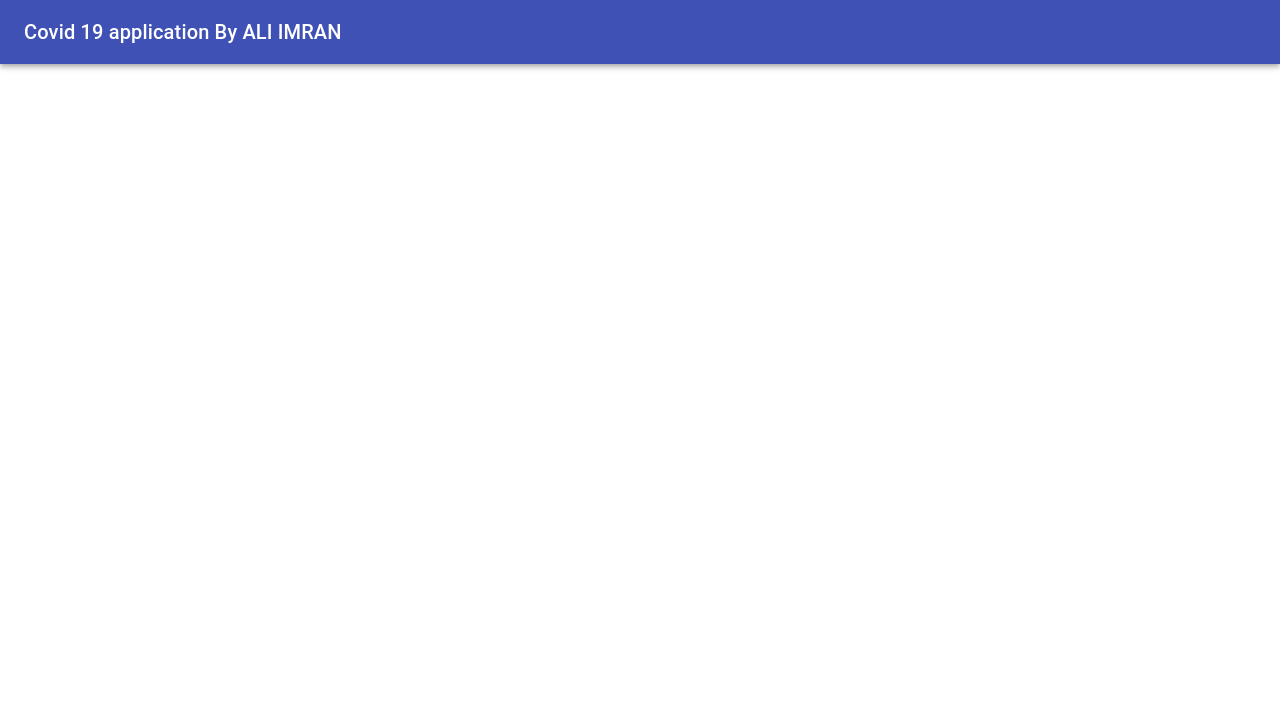
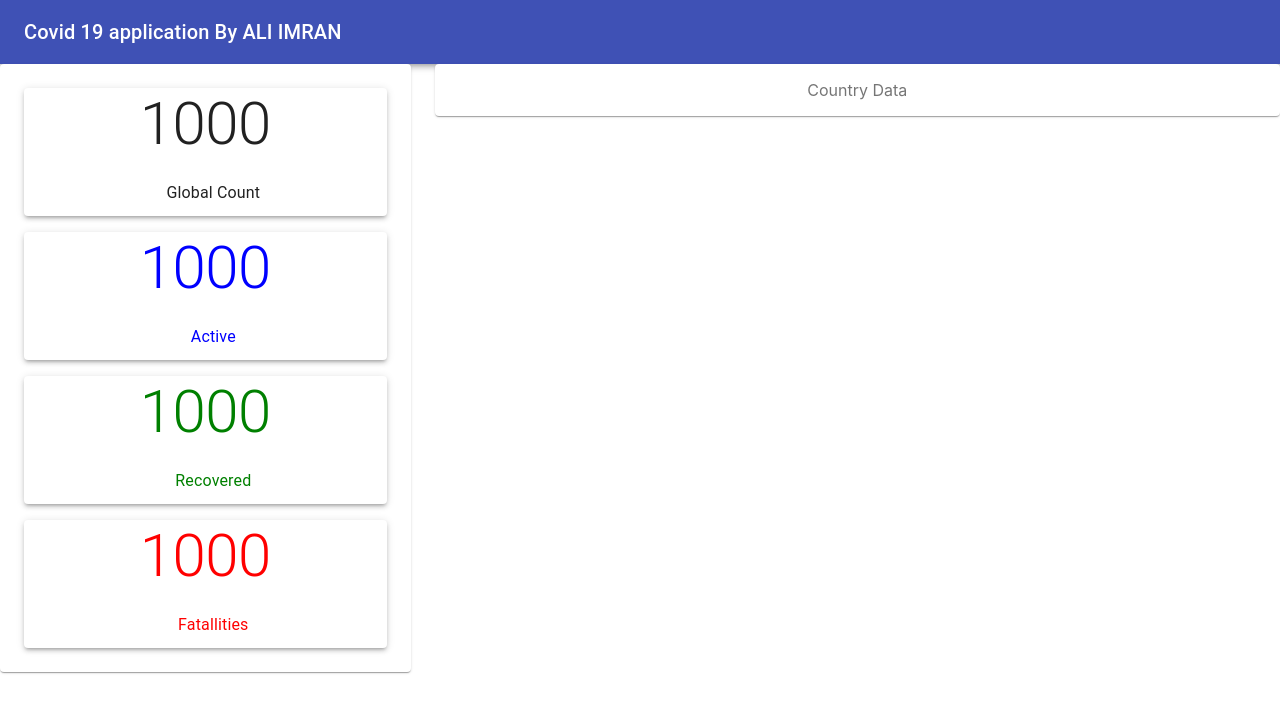
Before and after one commit to aliimran-pk/piaic-bootcamp-covid19-tracker, a React (Create React App) app: page / in a window 1280 px wide. Shown: the top 712 px of the page. Built offline with nearby package versions, Linux system fonts and the light colour scheme; no server answers.

Commit message:
Adding Global Components

```diff
--- a/src/App.js
+++ b/src/App.js
@@ -1,36 +1,39 @@
+
 /*
+
+Steps to add the project into Github
 
 1) create new repo  piaic-bootcamp-covid19-tracker from  git destop
 2) put path till bootcamp folder  /home/ubuntu/myvscode/piaicbootcamp
 3) cd /home/ubuntu/myvscode/piaicbootcamp
    npx create-react-app piaic-bootcamp-covid19-tracker
-4)
-
-
----------------------
-
-1) Create sample react app
-  npx create-react-app piaic-covid19
-
-2) Install Material UI in the project folder
+4) Install Material UI in the project folder
   yarn add @material-ui/core
   yarn add @material-ui/icons
   npm install fontsource-roboto
+5) push repository
+
+ Note:
+
+ 1) if a repository is created in github then use clone option in Gitdestop and give the folder to it
+ 2) if folder is already exists the reomve git folder from it use local repository option
 
 
 */
 import React from 'react';
 import Header from './components/Header';
+import MainGrid from './components/MainGrid';
 
 function App() {
   return (
+      <>
        <Header />
-
+       <MainGrid />
+       </>
   );
 }
 
 export default App;
-
 
 /*
 class App extends React.Component{
--- /dev/null
+++ b/src/components/GlobalData.js
@@ -0,0 +1,92 @@
+import React, { useState , useEffect} from 'react';
+
+import { makeStyles } from '@material-ui/core/styles';
+import Paper from '@material-ui/core/Paper';
+import Typography from '@material-ui/core/Typography';
+
+const useStyles = makeStyles((theme) => ({
+  root: {
+    display: 'flex',
+    flexWrap: 'wrap',
+    '& > *': {
+      margin: theme.spacing(1),
+      width: '100%',
+      height: theme.spacing(16),
+    },
+  },
+}));
+
+const useStylesTypography = makeStyles((theme) => ({
+    root: {
+        margin: theme.spacing(1),
+        width: '100%',
+        height: theme.spacing(16),
+    },
+  }));
+
+export default function GlobalData() {
+
+    const classes = useStyles();
+    const typeGraphyclasses = useStylesTypography();
+
+    const[GlobalData,setGlobalData] = useState();
+
+    useEffect(() => {
+        async function fetchGlobalApiData()
+        {
+            const apiResponse = await fetch('https://thevirustracker.com/free-api?global=stats', { mode: 'no-cors' });
+            //const apiResponse  = await fetch("https://c19stats.now.sh/api/countries");
+            console.log("API Data: ", apiResponse);
+            const apiJsonData = apiResponse.json();
+            //alert(apiJsonData);
+            setGlobalData(apiJsonData);
+        }
+        fetchGlobalApiData();
+    },[])
+
+  return (
+    <div className={classes.root}>
+      <Paper elevation={3} >
+      <Typography variant="h2" gutterBottom>
+        1000
+      </Typography>
+      <div className={typeGraphyclasses.root}>
+        <Typography variant="body1" gutterBottom>
+            Global Count
+        </Typography>
+      </div>
+      </Paper>
+      <Paper elevation={3} >
+      <Typography variant="h2" gutterBottom style = {{color: 'Blue'}} >
+        1000
+      </Typography>
+      <div className={typeGraphyclasses.root}>
+        <Typography variant="body1" gutterBottom  style = {{color: 'Blue'}}>
+            Active
+        </Typography>
+      </div>
+      </Paper>
+      <Paper elevation={3} >
+      <Typography variant="h2" gutterBottom style = {{color: 'Green'}}>
+        1000
+      </Typography>
+      <div className={typeGraphyclasses.root}>
+        <Typography variant="body1" gutterBottom style = {{color: 'Green'}}>
+            Recovered
+        </Typography>
+      </div>
+      </Paper>
+      <Paper elevation={3} >
+      <Typography variant="h2" gutterBottom style = {{color: 'Red'}}>
+        1000
+      </Typography>
+      <div className={typeGraphyclasses.root}>
+        <Typography variant="body1" gutterBottom style = {{color: 'Red'}}>
+            Fatallities
+        </Typography>
+      </div>
+      </Paper>
+
+    </div>
+  );
+}
--- a/src/components/Header.js
+++ b/src/components/Header.js
@@ -3,9 +3,9 @@ import { makeStyles } from '@material-ui/core/styles';
 import AppBar from '@material-ui/core/AppBar';
 import Toolbar from '@material-ui/core/Toolbar';
 import Typography from '@material-ui/core/Typography';
-import Button from '@material-ui/core/Button';
-import IconButton from '@material-ui/core/IconButton';
-import MenuIcon from '@material-ui/icons/Menu';
+//import Button from '@material-ui/core/Button';
+//import IconButton from '@material-ui/core/IconButton';
+//import MenuIcon from '@material-ui/icons/Menu';
 
 const useStyles = makeStyles((theme) => ({
   root: {
--- /dev/null
+++ b/src/components/MainGrid.js
@@ -0,0 +1,37 @@
+import React from 'react';
+import { makeStyles } from '@material-ui/core/styles';
+import Paper from '@material-ui/core/Paper';
+import Grid from '@material-ui/core/Grid';
+import GlobalData from './GlobalData';
+
+const useStyles = makeStyles((theme) => ({
+  root: {
+    flexGrow: 1,
+  },
+  paper: {
+    padding: theme.spacing(2),
+    textAlign: 'center',
+    color: theme.palette.text.secondary,
+  },
+}));
+
+export default function MainGrid() {
+  const classes = useStyles();
+
+  return (
+    <div className={classes.root}>
+      <Grid container spacing={3}>
+        <Grid item xs={4}>
+          <Paper className={classes.paper}>
+            <GlobalData />
+          </Paper>
+        </Grid>
+        <Grid item xs={8}>
+          <Paper className={classes.paper}>
+              Country Data
+          </Paper>
+        </Grid>
+      </Grid>
+    </div>
+  );
+}
```
